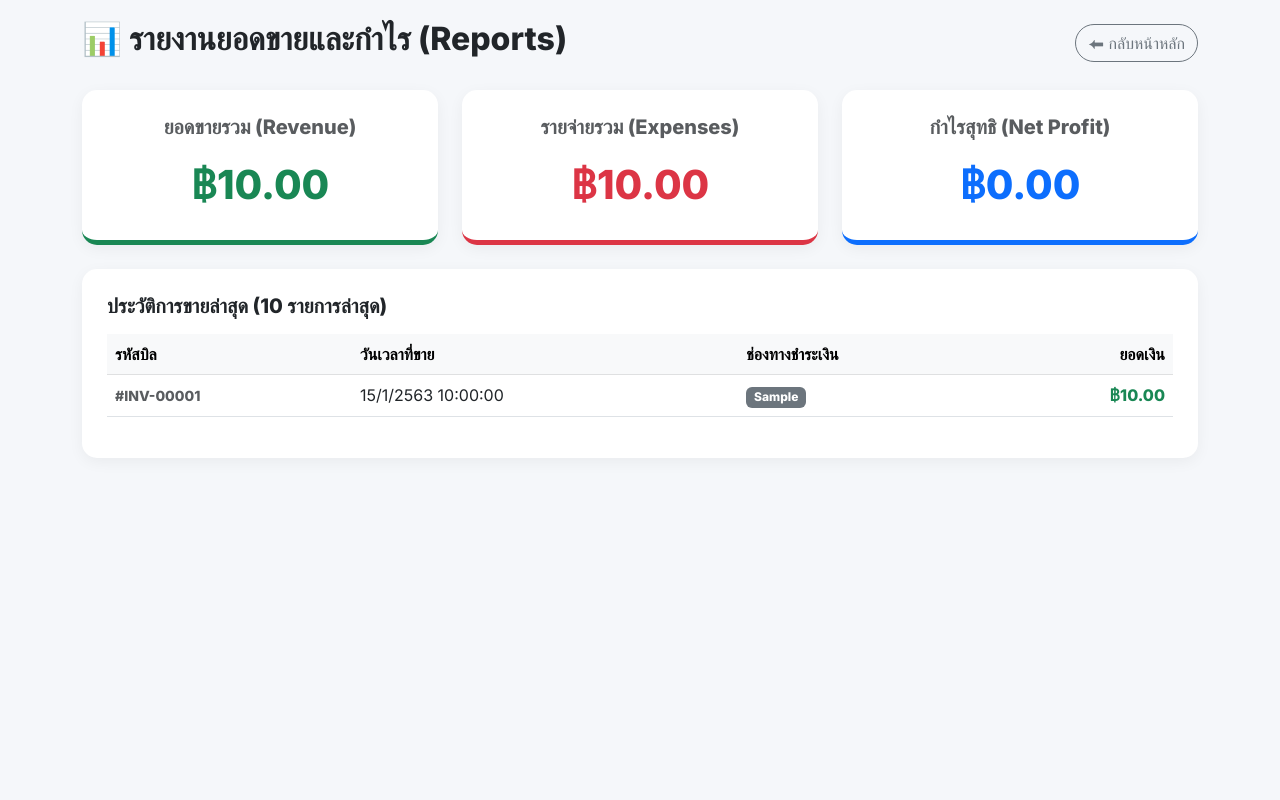
After one commit to aodarmys-ops/pjcopyshop, a Flask app: page /reports in a window 1280 px wide. The commit adds this page. Run offline with Flask 3, Linux system fonts and the light colour scheme; tables that the repository leaves empty hold one stand-in row (values such as "Sample post").

Commit message:
Phase 5: Add Reporting Dashboard for Revenue, Expenses, and Net Profit

```diff
--- a/app.py
+++ b/app.py
@@ -118,6 +118,10 @@ def expenses():
 @app.route('/crm')
 def crm():
     return render_template('crm.html')
+
+@app.route('/reports')
+def reports():
+    return render_template('reports.html')
 
 @app.route('/api/products/search', methods=['GET'])
 def search_product():
@@ -284,6 +288,33 @@ def update_points(customer_id):
     conn.close()
     return jsonify({"message": f"Points {action}ed successfully"})
 
+# --- Phase 5: Reporting ---
+@app.route('/api/reports', methods=['GET'])
+def get_reports():
+    conn = get_db_connection()
+
+    # Total Revenue from Sales
+    sales_result = conn.execute('SELECT SUM(total_amount) as total_revenue FROM Sales').fetchone()
+    total_revenue = sales_result['total_revenue'] if sales_result['total_revenue'] else 0.0
+
+    # Total Expenses
+    expenses_result = conn.execute('SELECT SUM(amount) as total_expenses FROM Expenses').fetchone()
+    total_expenses = expenses_result['total_expenses'] if expenses_result['total_expenses'] else 0.0
+
+    # Recent Sales List
+    recent_sales = conn.execute('SELECT * FROM Sales ORDER BY timestamp DESC LIMIT 10').fetchall()
+
+    conn.close()
+
+    net_profit = total_revenue - total_expenses
+
+    return jsonify({
+        "total_revenue": total_revenue,
+        "total_expenses": total_expenses,
+        "net_profit": net_profit,
+        "recent_sales": [dict(ix) for ix in recent_sales]
+    })
+
 if __name__ == '__main__':
     init_db()
     app.run(debug=True, port=5000)
--- a/templates/index.html
+++ b/templates/index.html
@@ -99,7 +99,7 @@
                     <div class="icon">📊</div>
                     <h3 class="fw-bold">Reports</h3>
                     <p class="text-muted">ดูรายงานสรุปยอดขายและกำไรสุทธิ</p>
-                    <button class="btn btn-dark w-100 rounded-pill">ดูรายงาน</button>
+                    <a href="/reports" class="btn btn-dark w-100 rounded-pill">ดูรายงาน</a>
                 </div>
             </div>
         </div>
--- /dev/null
+++ b/templates/reports.html
@@ -0,0 +1,118 @@
+<!DOCTYPE html>
+<html lang="en">
+<head>
+    <meta charset="UTF-8">
+    <meta name="viewport" content="width=device-width, initial-scale=1.0">
+    <title>Reports (รายงานและสถิติ)</title>
+    <link href="https://cdn.jsdelivr.net/npm/bootstrap@5.3.0/dist/css/bootstrap.min.css" rel="stylesheet">
+    <link href="https://fonts.googleapis.com/css2?family=Inter:wght@400;600;800&display=swap" rel="stylesheet">
+    <style>
+        body { background: #f5f7fa; font-family: 'Inter', sans-serif; min-height: 100vh; padding-top: 20px;}
+        .glass-card { background: #fff; border-radius: 15px; box-shadow: 0 4px 15px rgba(0,0,0,0.05); padding: 25px; height: 100%;}
+        .stat-value { font-size: 2.5rem; font-weight: 800; }
+    </style>
+</head>
+<body>
+    <div class="container">
+        <div class="d-flex justify-content-between align-items-center mb-4">
+            <h2 class="fw-bold text-dark">📊 รายงานยอดขายและกำไร (Reports)</h2>
+            <a href="/" class="btn btn-outline-secondary rounded-pill">⬅ กลับหน้าหลัก</a>
+        </div>
+
+        <!-- Dashboard Stats -->
+        <div class="row g-4 mb-4">
+            <!-- Revenue -->
+            <div class="col-md-4">
+                <div class="glass-card text-center border-bottom border-5 border-success">
+                    <h5 class="text-muted fw-bold mb-3">ยอดขายรวม (Revenue)</h5>
+                    <div class="stat-value text-success" id="valRevenue">฿0.00</div>
+                </div>
+            </div>
+
+            <!-- Expenses -->
+            <div class="col-md-4">
+                <div class="glass-card text-center border-bottom border-5 border-danger">
+                    <h5 class="text-muted fw-bold mb-3">รายจ่ายรวม (Expenses)</h5>
+                    <div class="stat-value text-danger" id="valExpenses">฿0.00</div>
+                </div>
+            </div>
+
+            <!-- Net Profit -->
+            <div class="col-md-4">
+                <div class="glass-card text-center border-bottom border-5 border-primary">
+                    <h5 class="text-muted fw-bold mb-3">กำไรสุทธิ (Net Profit)</h5>
+                    <div class="stat-value text-primary" id="valNetProfit">฿0.00</div>
+                </div>
+            </div>
+        </div>
+
+        <!-- Recent Sales Table -->
+        <div class="row">
+            <div class="col-12">
+                <div class="glass-card">
+                    <h5 class="fw-bold mb-3">ประวัติการขายล่าสุด (10 รายการล่าสุด)</h5>
+                    <div class="table-responsive">
+                        <table class="table table-hover align-middle">
+                            <thead class="table-light">
+                                <tr>
+                                    <th>รหัสบิล</th>
+                                    <th>วันเวลาที่ขาย</th>
+                                    <th>ช่องทางชำระเงิน</th>
+                                    <th class="text-end">ยอดเงิน</th>
+                                </tr>
+                            </thead>
+                            <tbody id="salesTable">
+                                <!-- Data rendered by JS -->
+                            </tbody>
+                        </table>
+                    </div>
+                </div>
+            </div>
+        </div>
+    </div>
+
+    <script>
+        async function fetchReports() {
+            const res = await fetch('/api/reports');
+            const data = await res.json();
+
+            // Format Currency
+            const fmt = (num) => '฿' + parseFloat(num).toLocaleString('en-US', {minimumFractionDigits: 2, maximumFractionDigits: 2});
+
+            // Update Stats
+            document.getElementById('valRevenue').innerText = fmt(data.total_revenue);
+            document.getElementById('valExpenses').innerText = fmt(data.total_expenses);
+
+            const profitEl = document.getElementById('valNetProfit');
+            profitEl.innerText = fmt(data.net_profit);
+            if(data.net_profit < 0) {
+                profitEl.classList.remove('text-primary');
+                profitEl.classList.add('text-danger');
+            }
+
+            // Update Table
+            const tbody = document.getElementById('salesTable');
+            tbody.innerHTML = '';
+
+            data.recent_sales.forEach(s => {
+                const d = new Date(s.timestamp).toLocaleString('th-TH');
+                let badgeColor = 'secondary';
+                if(s.payment_method === 'Cash') badgeColor = 'success';
+                else if(s.payment_method === 'PromptPay') badgeColor = 'info text-dark';
+                else if(s.payment_method === 'Credit Card') badgeColor = 'warning text-dark';
+
+                let row = `<tr>
+                    <td><small class="text-muted fw-bold">#INV-${String(s.id).padStart(5, '0')}</small></td>
+                    <td>${d}</td>
+                    <td><span class="badge bg-${badgeColor}">${s.payment_method}</span></td>
+                    <td class="text-end fw-bold text-success">${fmt(s.total_amount)}</td>
+                </tr>`;
+                tbody.innerHTML += row;
+            });
+        }
+
+        // Init
+        fetchReports();
+    </script>
+</body>
+</html>
```
